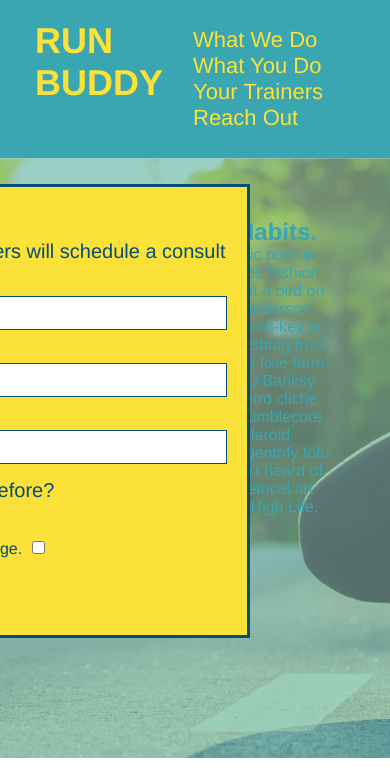
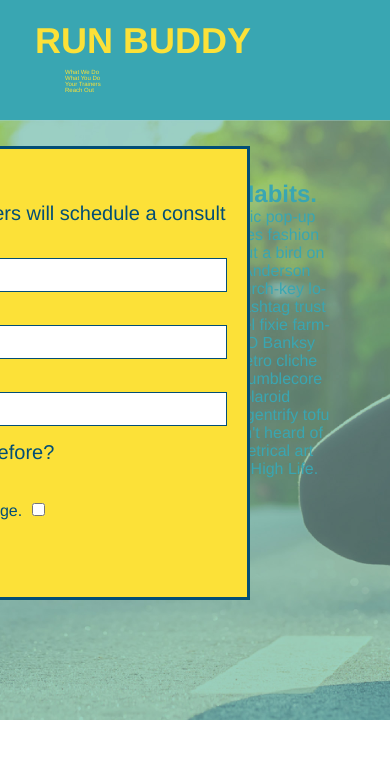
Before and after one commit to NickNocc/run-buddy, a plain HTML site: page index.html in a window 390 px wide. Shown: the top 777 px of the page. Drawn offline with Linux system fonts and the light colour scheme.

Commit message:
Added flexbox to header
Header unresponsive to changes

```diff
--- a/assets/css/style.css
+++ b/assets/css/style.css
@@ -13,14 +13,17 @@ header {
     padding: 20px 35px;
     background-color: #39a6b2;
     flex-wrap: wrap;
+    justify-content: space-between;
+    display: flex;
+    align-self: center;
 }
 
 header h1 {
     font-weight: bold;
+    margin: 0;
     font-size: 36px;
     color: #fce138;
-    margin: 0;
-}
+  }
 
 header a {
     color: #fce138;
@@ -32,13 +35,17 @@ header nav {
 }
 
 header nav ul li {
-    display: inline;
+    display: flex;
+    flex-wrap: wrap;
+    align-items: center;
+    list-style: none;
+    justify-content: space-between;
 }
 
 header nav ul li a {
     margin: 0 30px;
     font-weight: lighter;
-    font-size: 22px;
+    font-size: 1.55vw;
 }
 
 footer {
@@ -266,8 +273,3 @@ h3 {
     margin: 30px 0 0 60px;
     color:white;
 }
-
-.flex-container {
-    display: flex;
-    justify-content:space-between;
-}
```
Also changed, not shown: index.html (+1 -1 lines).
